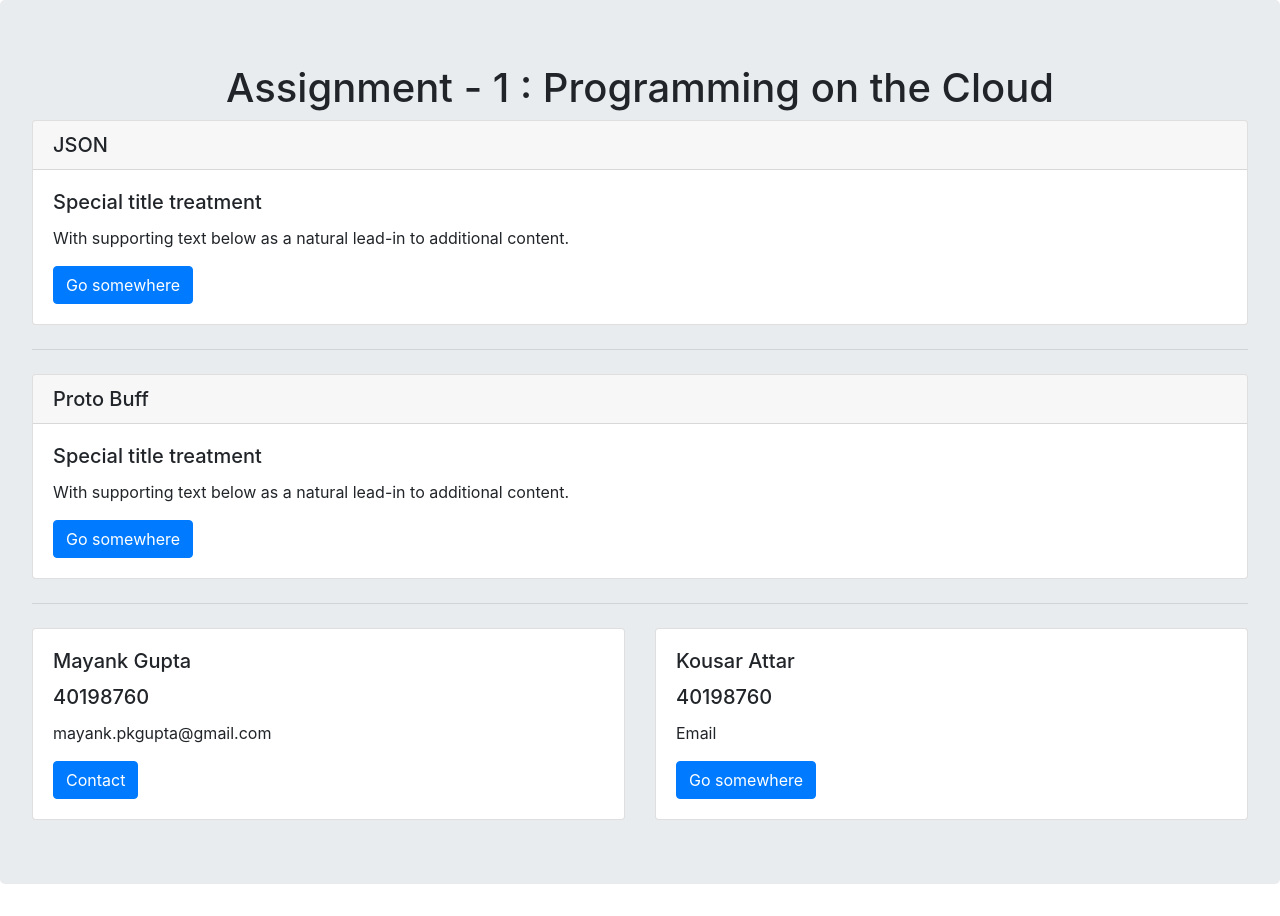
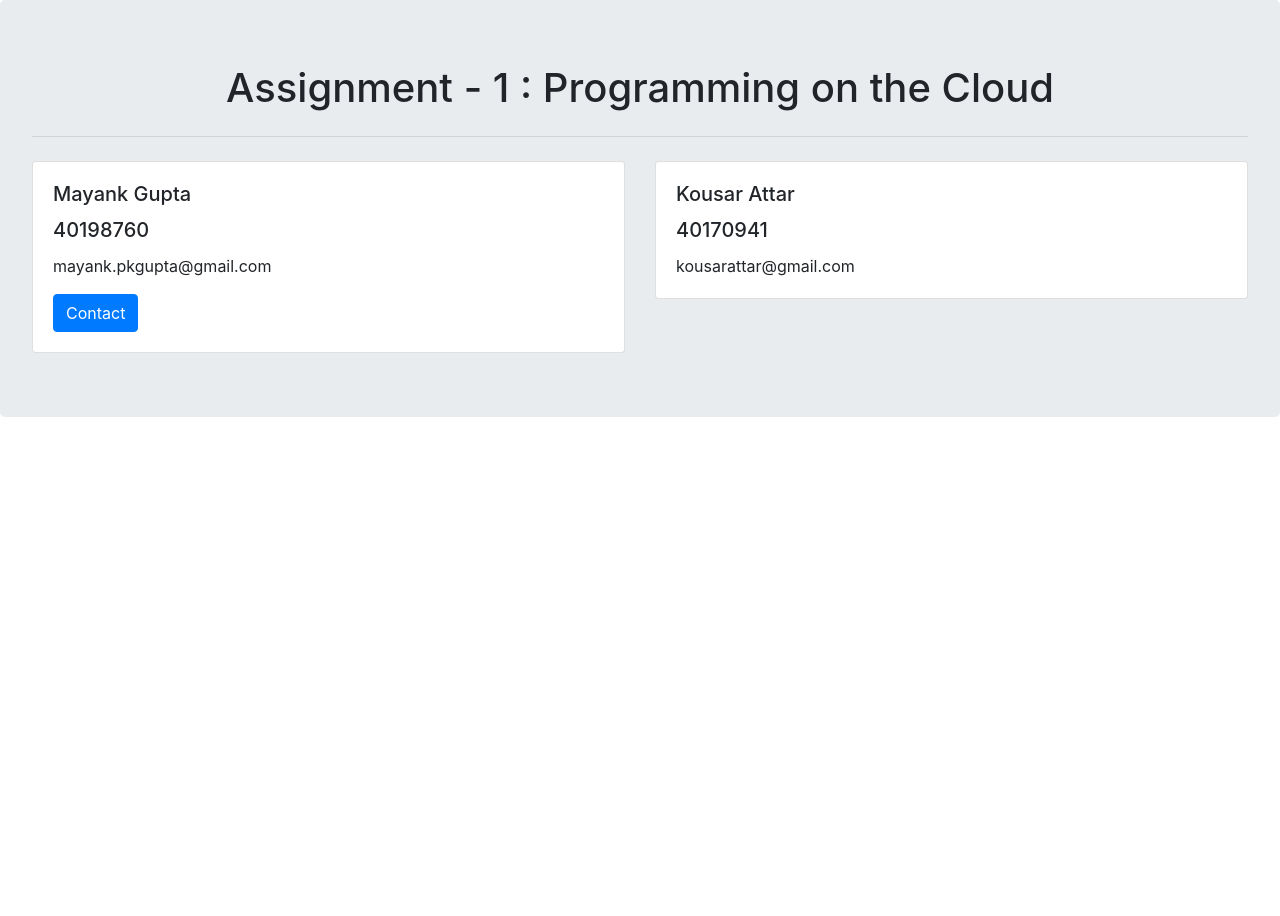
Before and after one commit to ermayank/poc_a1, a Flask app: page / in a window 1280 px wide. After the commit the page ends 417 px from the top, so only its background shows below. Run offline with Flask 2, Linux system fonts and the light colour scheme.

Commit message:
deployment changes

```diff
--- a/server.py
+++ b/server.py
@@ -1,7 +1,7 @@
 from flask import Flask,request,json,render_template
 import protoformat_pb2
 
-from src.app import processData
+from app import processData
 
 app = Flask(__name__)
 
@@ -72,4 +72,4 @@ def protoData():
     return searlized_batch_res
 
 if __name__ =="__main__":
-    app.run(debug=True)
+    app.run(host='0.0.0.0', debug=False, port=5000)
--- a/templates/index.html
+++ b/templates/index.html
@@ -24,7 +24,7 @@
         Assignment - 1 : Programming on the Cloud
       </h1>
 
-      <div class="card">
+      <!-- <div class="card">
         <h5 class="card-header">JSON</h5>
         <div class="card-body">
           <h5 class="card-title">Special title treatment</h5>
@@ -46,7 +46,7 @@
           </p>
           <a href="#" class="btn btn-primary">Go somewhere</a>
         </div>
-      </div>
+      </div> -->
       <hr class="my-4" />
       <div class="row">
         <div class="col-sm-6">
@@ -68,9 +68,8 @@
           <div class="card">
             <div class="card-body">
               <h5 class="card-title">Kousar Attar</h5>
-              <h5 class="card-title">40198760</h5>
-              <p class="card-text">Email</p>
-              <a href="#" class="btn btn-primary">Go somewhere</a>
+              <h5 class="card-title">40170941</h5>
+              <p class="card-text">kousarattar@gmail.com</p>
             </div>
           </div>
         </div>
```
Also changed, not shown: app.py (line endings or trailing spaces), 1 other file.
